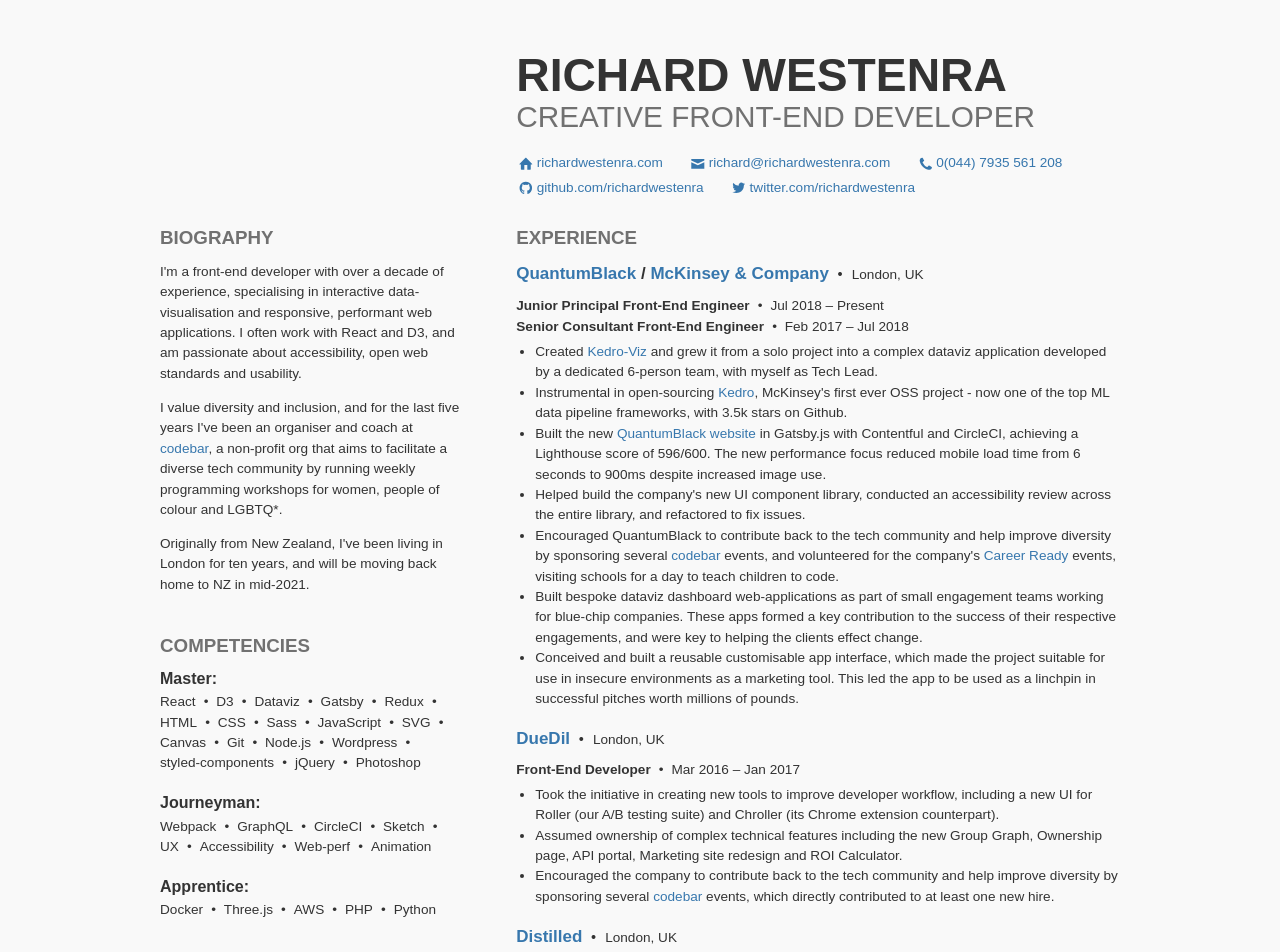
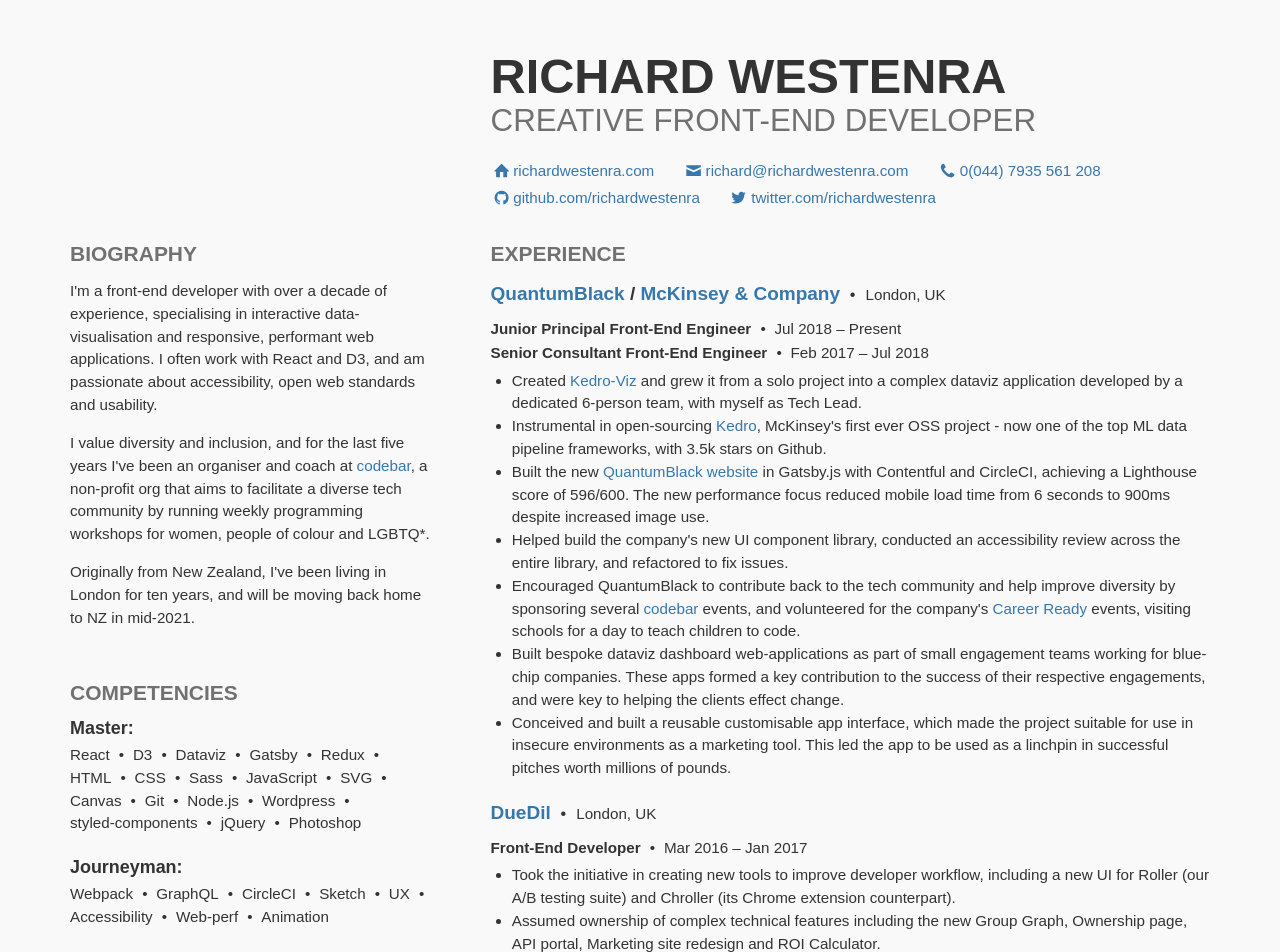
Before and after one commit to richardwestenra/cv, a website: page index.html in a window 1280 px wide. Shown: the top 952 px of the page. Drawn offline with Linux system fonts and the light colour scheme; a web font is replaced by a local one.

Commit message:
Update width and font-sizing
- Use em for width
- Use wider width
- Use larger base font-sizes on screen
- Use CSS 'min' for title font-sizes instead of media queries

```diff
--- a/scss/_base.scss
+++ b/scss/_base.scss
@@ -34,10 +34,10 @@
   font-smoothing: antialiased;
   color: $c_base;
   background: $c_bg;
-  font-size: 69%;
+  font-size: 90%;
 
   @media screen and (min-width: $m_small) {
-    font-size: 85%;
+    font-size: 95%;
   }
 
   @media print {
@@ -64,7 +64,7 @@
 .wrapper {
   @media screen {
     width: 90%;
-    max-width: $m_medium;
+    max-width: 75em;
     margin: 0 auto;
   }
 }
--- a/scss/main.scss
+++ b/scss/main.scss
@@ -18,11 +18,8 @@
 h1 {
   margin: 0;
   text-transform: uppercase;
-  font-size: 3.4em;
-
-  @media screen and (max-width: 550px) {
-    font-size: 8.5vw;
-  }
+  font-size: 3.2em;
+  font-size: MIN(3.2em, 8.5vw);
 }
 
 .subtitle {
@@ -30,12 +27,9 @@
   margin: 0 0 0.6em;
   font-weight: normal;
   color: $c_base_light;
-  font-size: 2.19em;
+  font-size: 2.06em;
+  font-size: MIN(2.06em, 5.5vw);
   line-height: 1.1;
-
-  @media screen and (max-width: 550px) {
-    font-size: 5.5vw;
-  }
 }
 
 h2 {
```
Also changed, not shown: css/main.css, 1 other file.
